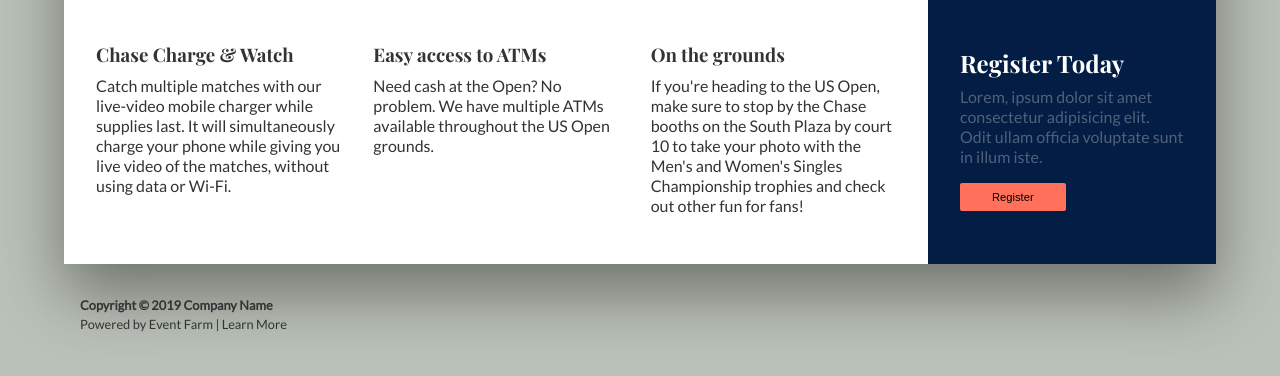
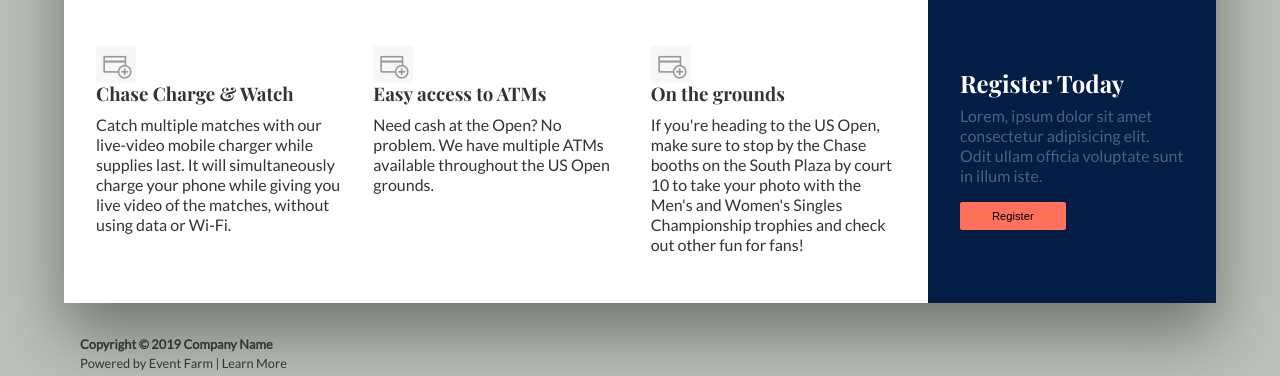
Before and after one commit to nickmjones/efthemes, a plain HTML site: page templates/giantsteps.html in a window 1280 px wide. Shown: the part 626-1002 px from the top of the page. Drawn offline with nearby package versions, Linux system fonts and the light colour scheme.

Commit message:
Adds little icon

```diff
--- a/templates/giantsteps.html
+++ b/templates/giantsteps.html
@@ -33,18 +33,21 @@
       <section class="flex-grid">
         <div class="flex-grid__cards">
           <div class="card">
+            <img src="../assets/images/giantsteps/icon.png">
             <h3>Chase Charge &amp; Watch</h3>
             <p>
               Catch multiple matches with our live-video mobile charger while supplies last. It will simultaneously charge your phone while giving you live video of the matches, without using data or Wi-Fi.
             </p>
           </div>
           <div class="card">
+            <img src="../assets/images/giantsteps/icon.png">
             <h3>Easy access to ATMs</h3>
             <p>
               Need cash at the Open? No problem. We have multiple ATMs available throughout the US Open grounds.
             </p>
           </div>
           <div class="card">
+            <img src="../assets/images/giantsteps/icon.png">
             <h3>On the grounds</h3>
             <p>
               If you're heading to the US Open, make sure to stop by the Chase booths on the South Plaza by court 10 to take your photo with the Men's and Women's Singles Championship trophies and check out other fun for fans!
```
Also changed, not shown: assets/images/giantsteps/icon.png (added), assets/images/giantsteps/social.png (added), 1 other file.
